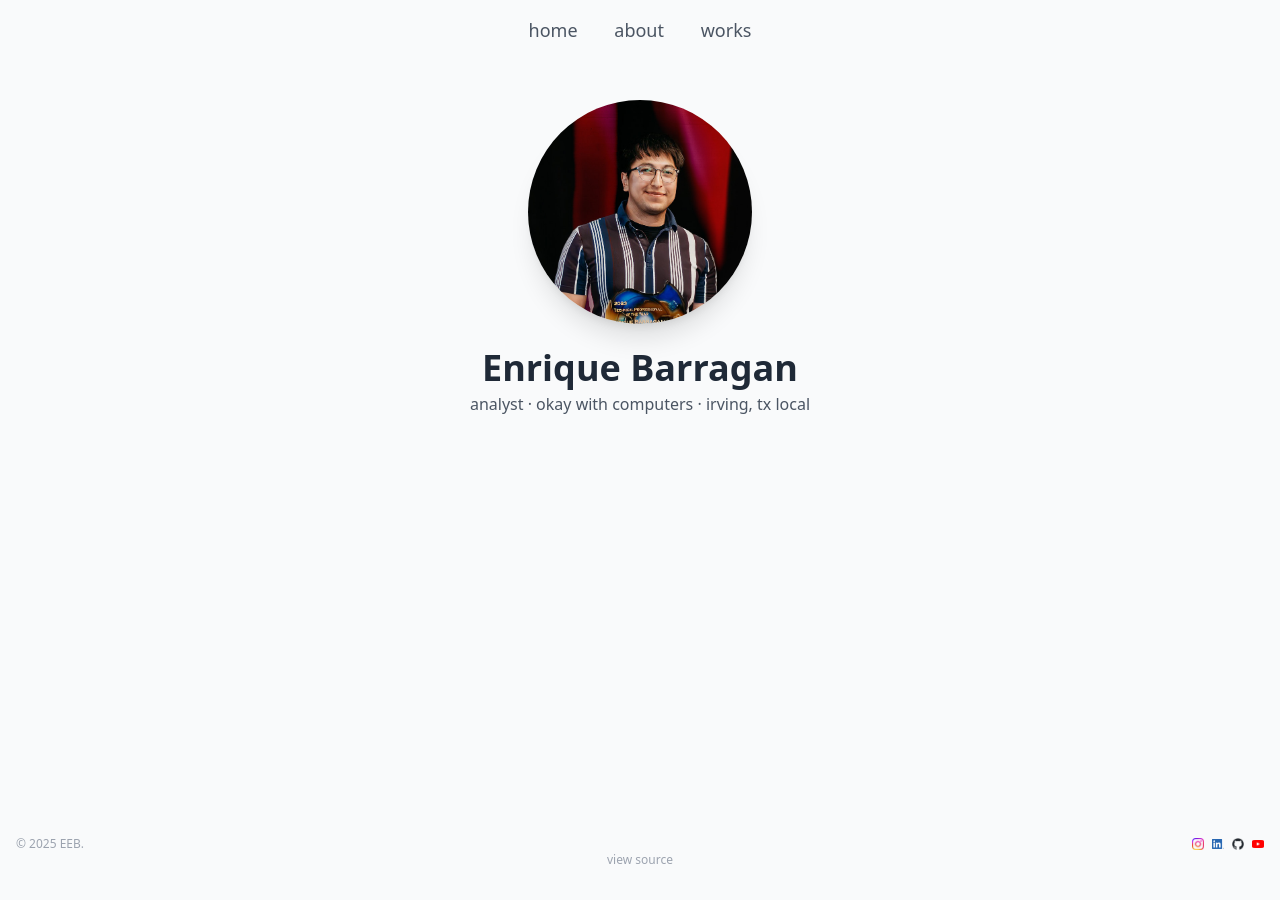
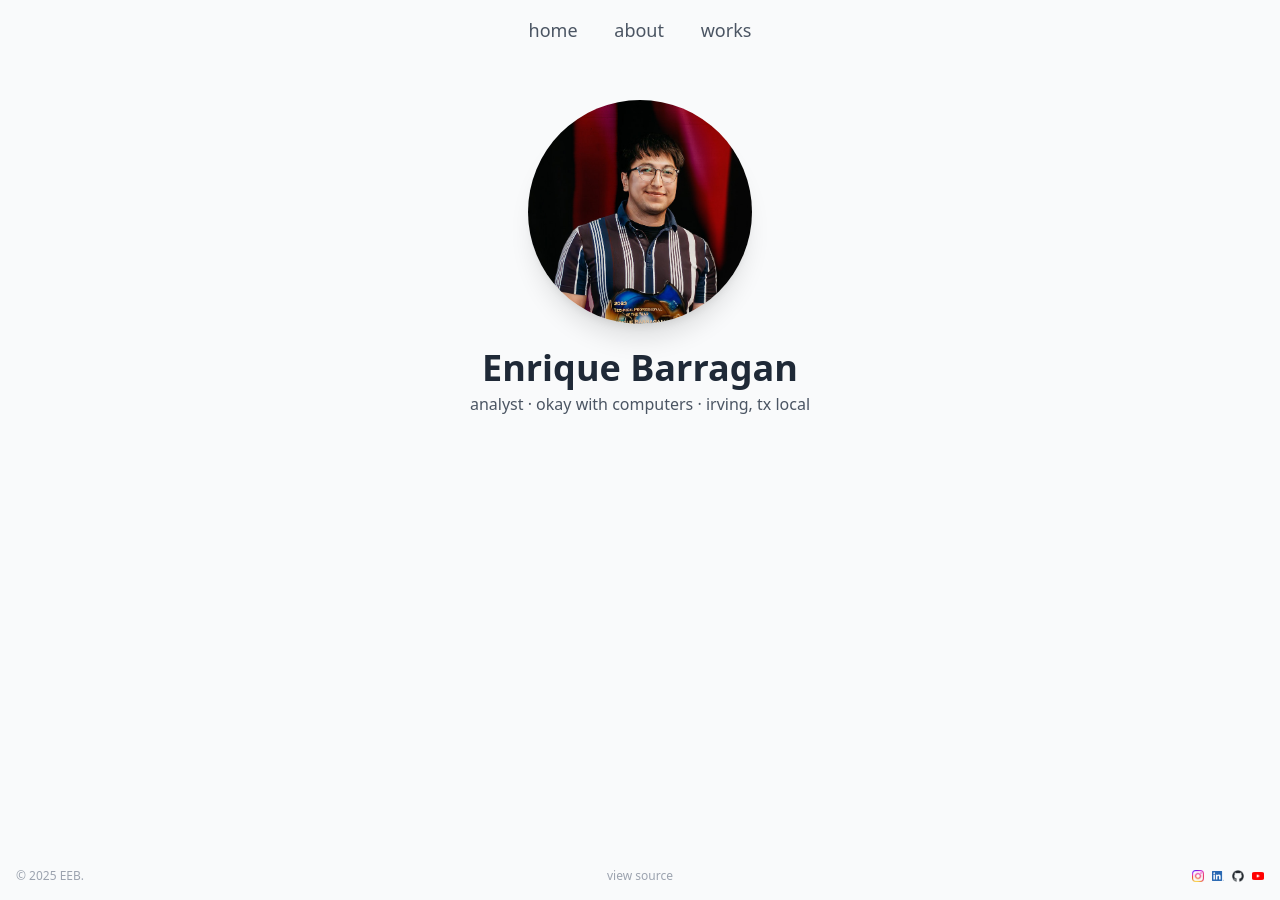
Before and after one commit to enriquebarragan/enriquebarragan.github.io, a Jekyll site: the page built from index.md, in a window 1280 px wide. Built offline with Jekyll 4.4.1, drawn with Linux system fonts in a browser that asks for light colours; nearby versions of some CDN libraries.

Commit message:
Update footer.html

```diff
--- a/_includes/footer.html
+++ b/_includes/footer.html
@@ -1,23 +1,23 @@
-<footer class="relative pb-12 py-4 px-4 text-xs text-gray-400">
-  <div class="flex justify-between items-center">
-    <!-- Left -->
-    <div>
-      <a href="https://github.com/enriquebarragan/enriquebarragan.github.io/blob/main/LICENSE-content.md" target="_blank" rel="noopener noreferrer">
-        &copy; 2025 EEB.
-      </a>
-    </div>
-
-    <!-- Right -->
-    <div class="flex items-center gap-2 [&_img]:w-3 [&_img]:h-auto">
-      {% include socials.html %}
-    </div>
+<footer class="grid [grid-template-columns:1fr_auto_1fr] items-center py-4 px-4 text-xs text-gray-400">
+  <!-- Left column -->
+  <div class="justify-self-start">
+    <a href="https://github.com/enriquebarragan/enriquebarragan.github.io/blob/main/LICENSE-content.md"
+       target="_blank" rel="noopener noreferrer">
+      &copy; 2025 EEB.
+    </a>
   </div>
 
-  <!-- Center (absolute so it stays centered even with left/right size mismatch) -->
-  <div class="absolute inset-0 flex justify-center items-center pointer-events-none">
-    <a href="https://github.com/enriquebarragan/enriquebarragan.github.io" target="_blank" rel="noopener noreferrer"
-       class="hover:text-gray-600 pointer-events-auto">
+  <!-- Center column -->
+  <div class="justify-self-center">
+    <a href="https://github.com/enriquebarragan/enriquebarragan.github.io"
+       target="_blank" rel="noopener noreferrer"
+       class="hover:text-gray-600">
       view source
     </a>
   </div>
+
+  <!-- Right column -->
+  <div class="justify-self-end flex items-center gap-2 [&_img]:w-3 [&_img]:h-auto">
+    {% include socials.html %}
+  </div>
 </footer>
```
